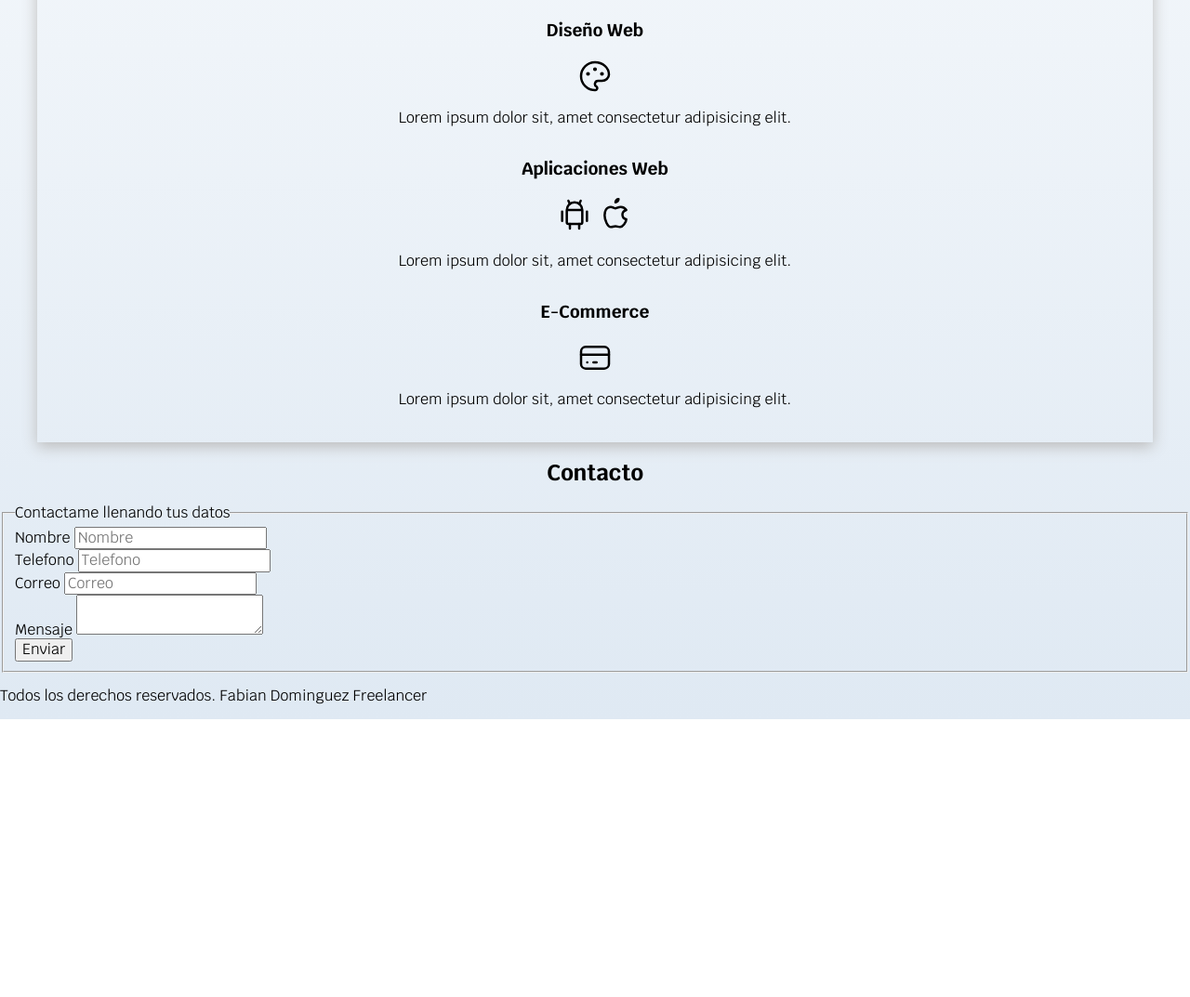
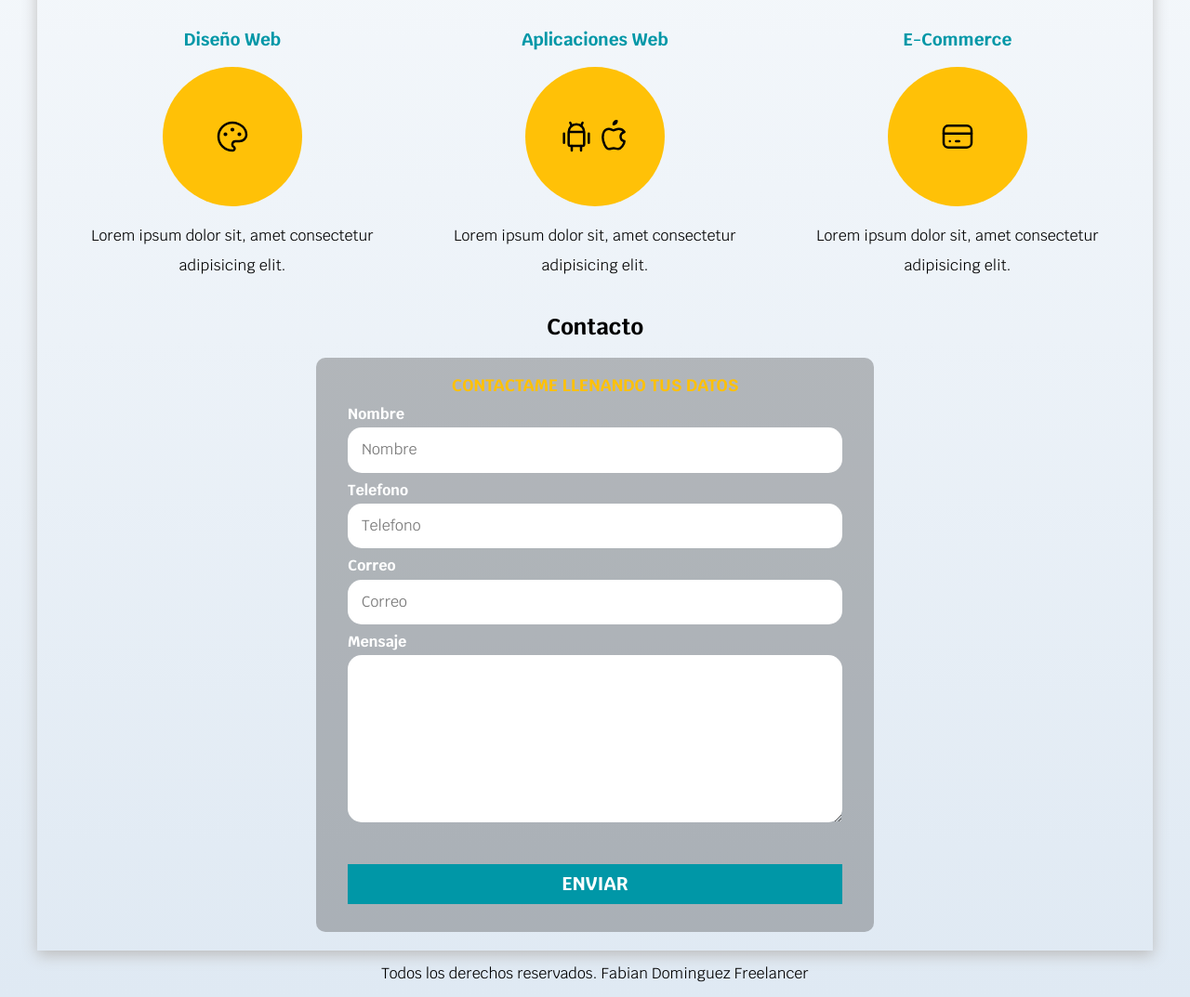
Before and after one commit to FabianDom/Web-Freelancer, a plain HTML site: page index.html in a window 1280 px wide. Shown: the part 667-1740 px from the top of the page at 93% size. Before the commit the page ends 1441 px from the top, so only its background shows below. Drawn offline with Linux system fonts and the light colour scheme; files whose address does not match are found by name.

Commit message:
frelancer

```diff
--- a/css/styles.css
+++ b/css/styles.css
@@ -4,12 +4,21 @@
   --oscuro: #212121;
   --primario: #ffc107;
   --secundario: #0097a7;
-  --gris: #7575;
+  --gris: rgba(61, 60, 61, 0.333);
   --gris-claro: #dfe9f3;
 }
 html {
   font-size: 62.5%;
   box-sizing: border-box;
+  scroll-snap-type: y mandatory;
+}
+/*scroll */
+.servicios,
+.navegacion-principal,
+.formulario,
+.footer {
+  scroll-snap-align: center;
+  scroll-snap-stop: always;
 }
 *,
 *:before,
@@ -49,8 +58,6 @@ h3 {
   margin: 0 auto 0 auto;
 }
 .sombra {
-  -webkit-box-shadow: 0px 5px 15px 0px rgba(189, 189, 189, 1);
-  -moz-box-shadow: 0px 5px 15px 0px rgba(189, 189, 189, 1);
   box-shadow: 0px 5px 15px 0px rgba(189, 189, 189, 1);
   padding: 2rem;
 }
@@ -67,6 +74,7 @@ h3 {
   border-radius: 0.5;
   width: 90%;
   text-align: center;
+  border: none;
 }
 @media (min-width: 768px) {
   .boton {
@@ -114,7 +122,7 @@ h3 {
   background-repeat: no-repeat;
   background-size: cover;
   height: 450px;
-  margin-bottom: 1rem;
+  margin-bottom: 2rem;
   position: relative;
 }
 
@@ -138,3 +146,119 @@ h3 {
   display: flex;
   align-items: flex-end;
 }
+.servicios,
+.navegacion-principal {
+  scroll-snap-align: center;
+  scroll-snap-stop: always;
+}
+@media (min-width: 768px) {
+  .servicios {
+    display: grid;
+    grid-template-columns: repeat(3, 1fr);
+    column-gap: 1rem;
+  }
+}
+.servicio {
+  display: flex;
+  flex-direction: column;
+  align-items: center;
+}
+.servicio h3 {
+  color: var(--secundario);
+  font-weight: bold;
+}
+.servicio p {
+  line-height: 2;
+  text-align: center;
+}
+.servicio .icons {
+  height: 15rem;
+  width: 15rem;
+  background-color: var(--primario);
+  border-radius: 50%;
+  display: flex;
+  justify-content: center;
+  align-items: center;
+}
+.formulario fieldset {
+  border: none;
+}
+.formulario legend {
+  text-align: center;
+  font-size: 1.8rem;
+  text-transform: uppercase;
+  font-weight: 700;
+  margin-bottom: 2 rem;
+  color: var(--primario);
+}
+.formulario {
+  background-color: var(--gris);
+  width: 60rem;
+  margin: 0 auto;
+  padding: 2rem;
+  border-radius: 1rem;
+}
+
+/* Estilo responsive utilizando una media query */
+@media (max-width: 768px) {
+  .formulario {
+    width: min(60rem, 100%);
+  }
+}
+
+@media (max-width: 768px) {
+  .contenedor-campos {
+    display: grid;
+    grid-template-columns: 50% 50%;
+    grid-template-rows: auto auto 20 rem;
+    column-gap: 1rem;
+  }
+  .campo:nth-child(3) {
+    grid-column: 1 / 3;
+  }
+  .campo:nth-child(4) {
+    grid-column: 1 / 3;
+  }
+}
+
+.campo {
+  margin-bottom: 1rem;
+}
+.campo label {
+  color: var(--blanco);
+  font-weight: bold;
+  margin-bottom: 0.5rem;
+  margin-top: 0.5rem;
+  display: block;
+}
+
+.input-text {
+  width: 100%;
+  border: none;
+  padding: 1.5rem;
+  border-radius: 1.5rem;
+}
+.boton-submit {
+  background-color: var(--secundario);
+  color: var(--blanco);
+  text-decoration: none;
+  padding: 1rem 3rem;
+  margin-top: 3rem;
+  font-size: 2rem;
+  text-transform: uppercase;
+  font-weight: bold;
+  border-radius: 0.5;
+  width: 100%;
+  text-align: center;
+  border: none;
+  cursor: pointer;
+}
+
+.campo textarea {
+  height: 18rem;
+  border: none;
+}
+
+.footer {
+  text-align: center;
+}
--- a/index.html
+++ b/index.html
@@ -60,9 +60,10 @@
 
     <section class="contenedor sombra">
       <h2>Mis Servicios</h2>
-
-      <section class="contenedor">
+      <div class="servicios">
+        <section class="servicio">
           <h3>Diseño Web</h3>
+          <div class="icons">
           <svg
             xmlns="http://www.w3.org/2000/svg"
             class="icon icon-tabler icon-tabler-palette"
@@ -83,11 +84,13 @@
             <circle cx="12" cy="7.5" r=".5" fill="currentColor" />
             <circle cx="16.5" cy="10.5" r=".5" fill="currentColor" />
           </svg>
+        </div>
           <p>Lorem ipsum dolor sit, amet consectetur adipisicing elit.</p>
         </section>
-      <section class="contenedor">
+        <section class="servicio">
           <h3>Aplicaciones Web</h3>
-        <div>
+          <div class="icons">
+
           <svg
               xmlns="http://www.w3.org/2000/svg"
               class="icon icon-tabler icon-tabler-brand-android"
@@ -131,11 +134,14 @@
             </svg>
           </div>
 
+
           <p>Lorem ipsum dolor sit, amet consectetur adipisicing elit.</p>
         </section>
-      <section class="contenedor">
+        <section class="servicio">
           <h3>E-Commerce</h3>
+          <div class="icons">
           <svg
+
             xmlns="http://www.w3.org/2000/svg"
             class="icon icon-tabler icon-tabler-credit-card"
             width="40"
@@ -153,38 +159,45 @@
             <line x1="7" y1="15" x2="7.01" y2="15" />
             <line x1="11" y1="15" x2="13" y2="15" />
           </svg>
+        </div>
           <p>Lorem ipsum dolor sit, amet consectetur adipisicing elit.</p>
         </section>
-    </section>
+      </div>
+    </div>
+
 
     <section>
       <h2>Contacto</h2>
 
-      <form action="">
+      <form class="formulario">
         <fieldset>
           <legend>Contactame llenando tus datos</legend>
-          <div>
+          <div class="contenedor-campos">
+          <div class="campo">
+
             <label>Nombre</label>
-            <input type="text" placeholder="Nombre" />
+            <input class="input-text" type="text" placeholder="Nombre" />
           </div>
-          <div>
+          <div class="campo">
             <label>Telefono</label>
-            <input type="number" placeholder="Telefono" />
+            <input class="input-text" type="number" placeholder="Telefono" />
           </div>
-          <div>
+          <div class="campo">
             <label>Correo</label>
-            <input type="email" placeholder="Correo" />
+            <input class="input-text" class="input-text" type="email" placeholder="Correo" />
           </div>
-          <div>
+          <div class="campo">
             <label>Mensaje</label>
-            <textarea></textarea>
+            <textarea class="input-text"></textarea>
           </div>
-          <div><input type="submit" value="Enviar" /></div>
+        </div>
+          <div><input class="boton-submit" type="submit" value="Enviar" /></div>
         </fieldset>
       </form>
     </section>
+  </section>
 
-    <footer>
+    <footer class="footer">
       <p>Todos los derechos reservados. Fabian Dominguez Freelancer</p>
     </footer>
   </body>
```
Lines whose indentation alone changed are shown as unchanged.
